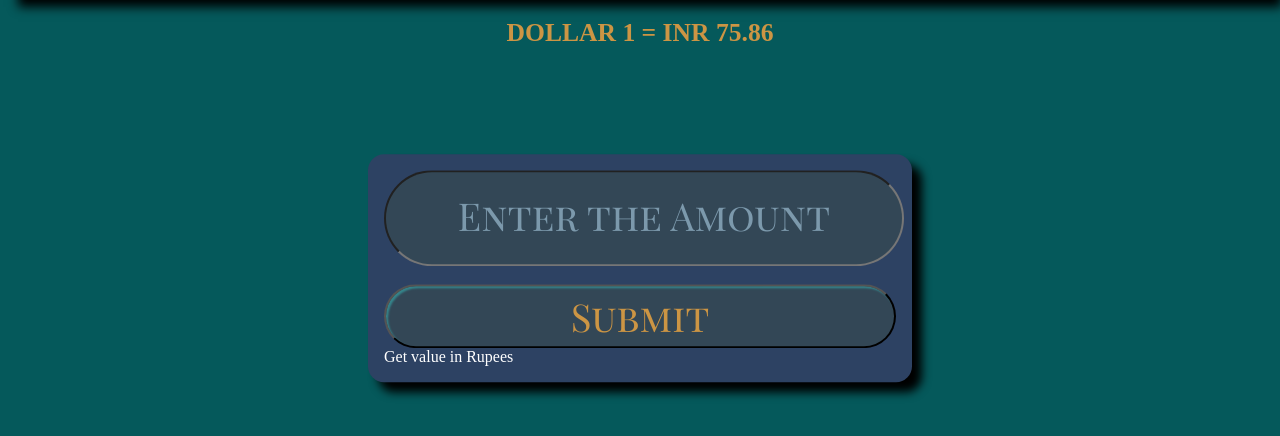
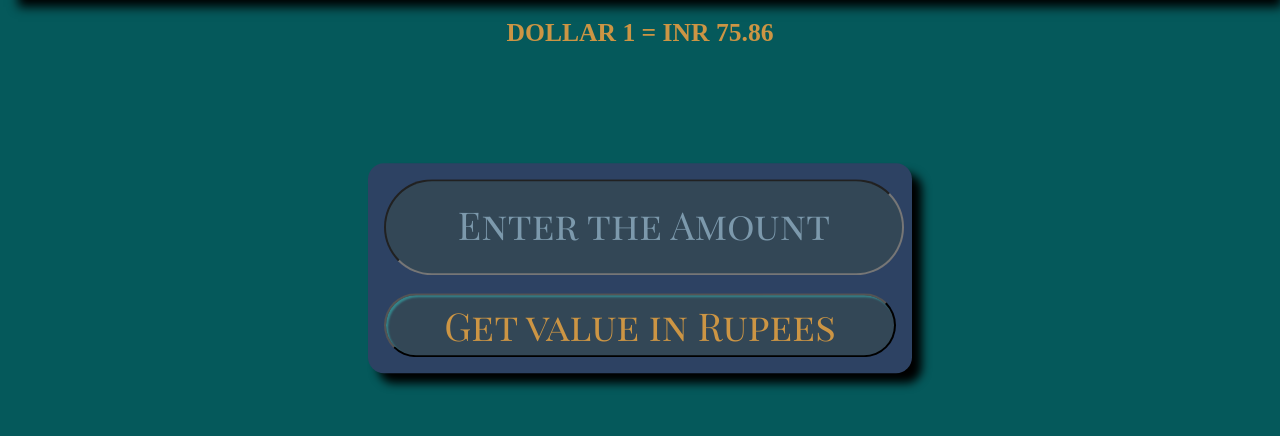
Before and after one commit to Vaibhav9526/Dollar-to-rupees, a plain HTML site: page index.html in a window 1280 px wide. Shown: the part 132-568 px from the top of the page. Drawn offline with Linux system fonts and the light colour scheme; a web font is replaced by a local one.

Commit message:
Update index.html

```diff
--- a/index.html
+++ b/index.html
@@ -25,7 +25,7 @@
 
         <br>
 
-        <input type ="submit" onclick="GetRupees()" id="btn">Get value in Rupees</input>
+        <input type ="submit" onclick="GetRupees()" value = "Get value in Rupees" id="btn">
 
         </div>
 
```
